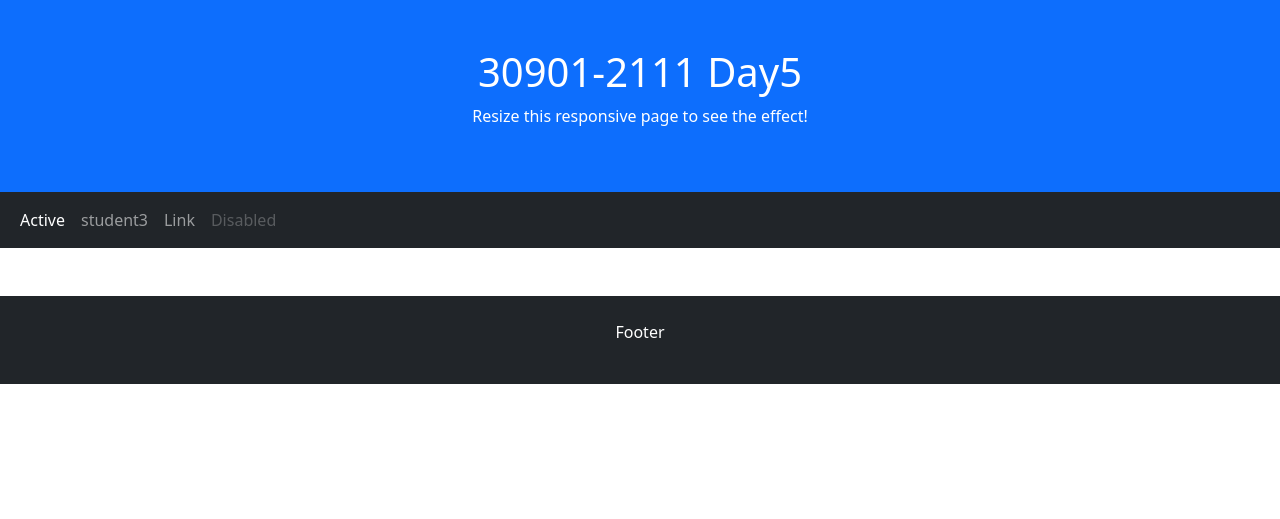
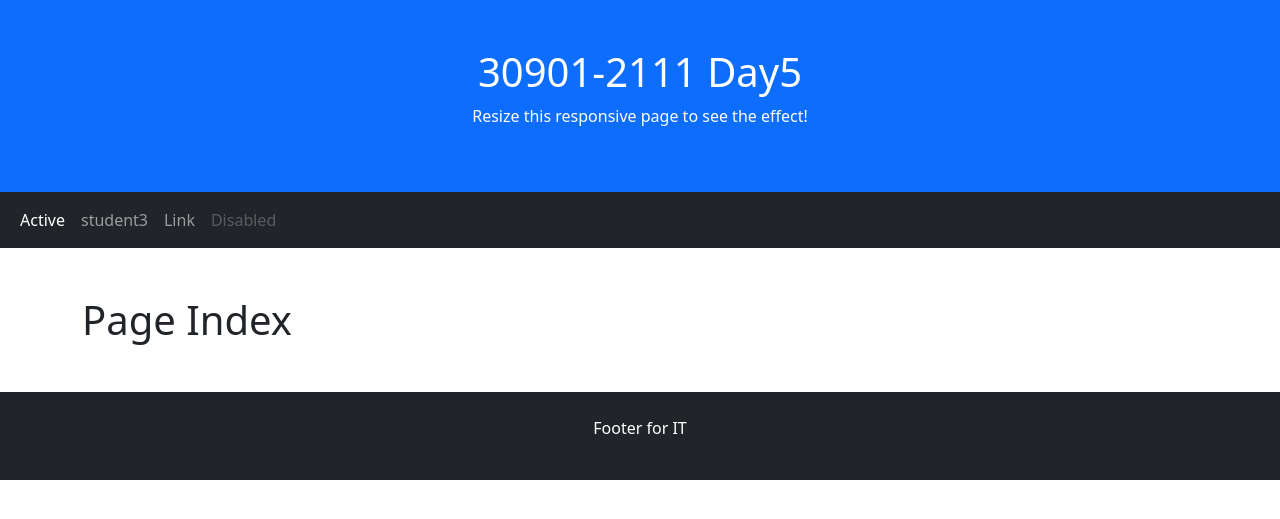
Before and after one commit to KodchakonKonfai02/test_it65, a PHP site: page /index.php in a window 1280 px wide. Shown: the top 519 px of the page. Run offline with PHP 8.4, Linux system fonts and the light colour scheme.

Commit message:
edit index

```diff
--- a/footer.php
+++ b/footer.php
@@ -1,5 +1,5 @@
 <div class="mt-5 p-4 bg-dark text-white text-center">
-  <p>Footer</p>
+  <p>Footer for IT</p>
 </div>
 
 </body>
--- a/index.php
+++ b/index.php
@@ -5,7 +5,7 @@ include "navigater.php";
 
 
 <div class="container mt-5">
-
+  <h1>Page Index</h1>
 </div>
 
 <?php
```
